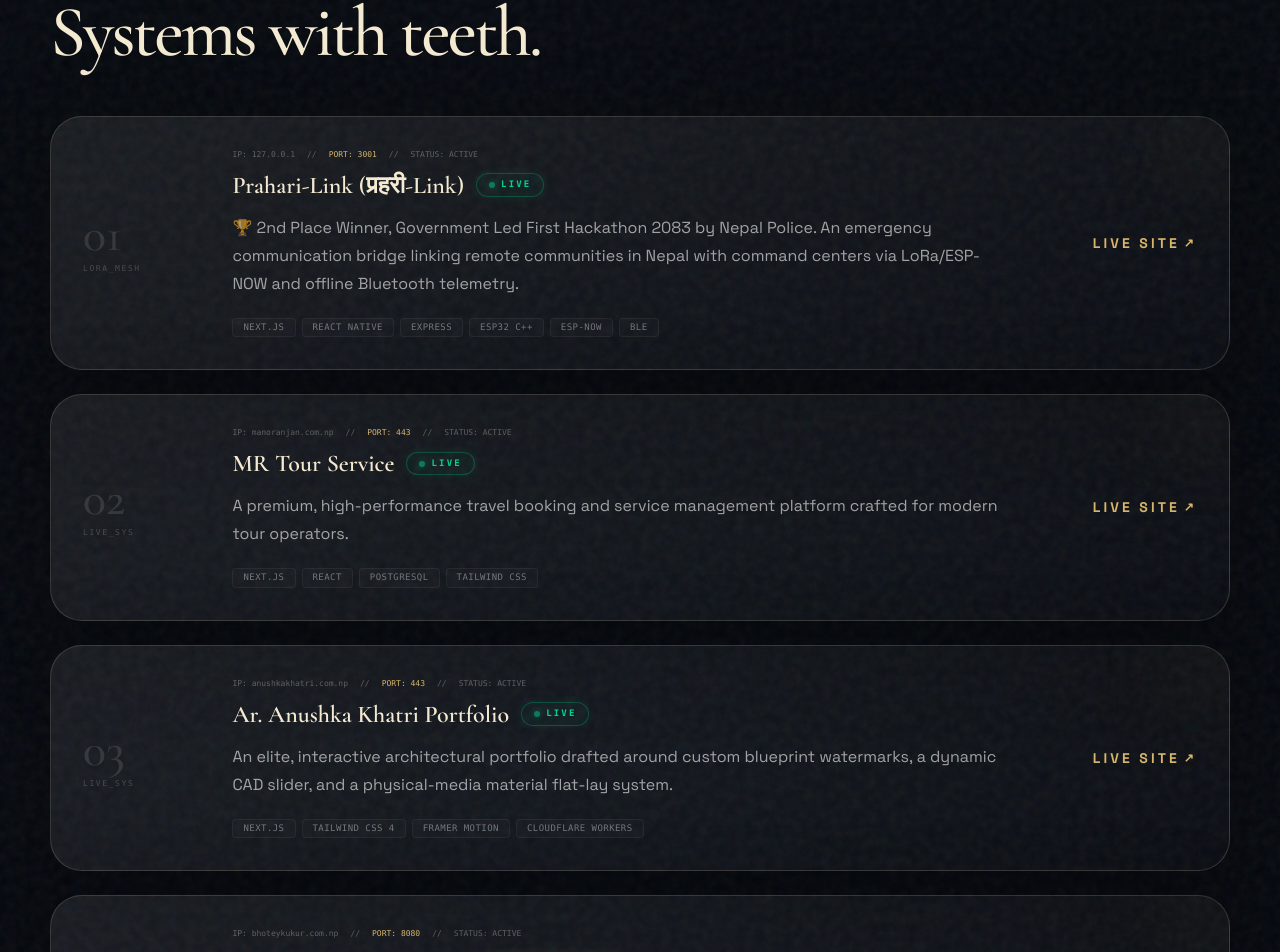
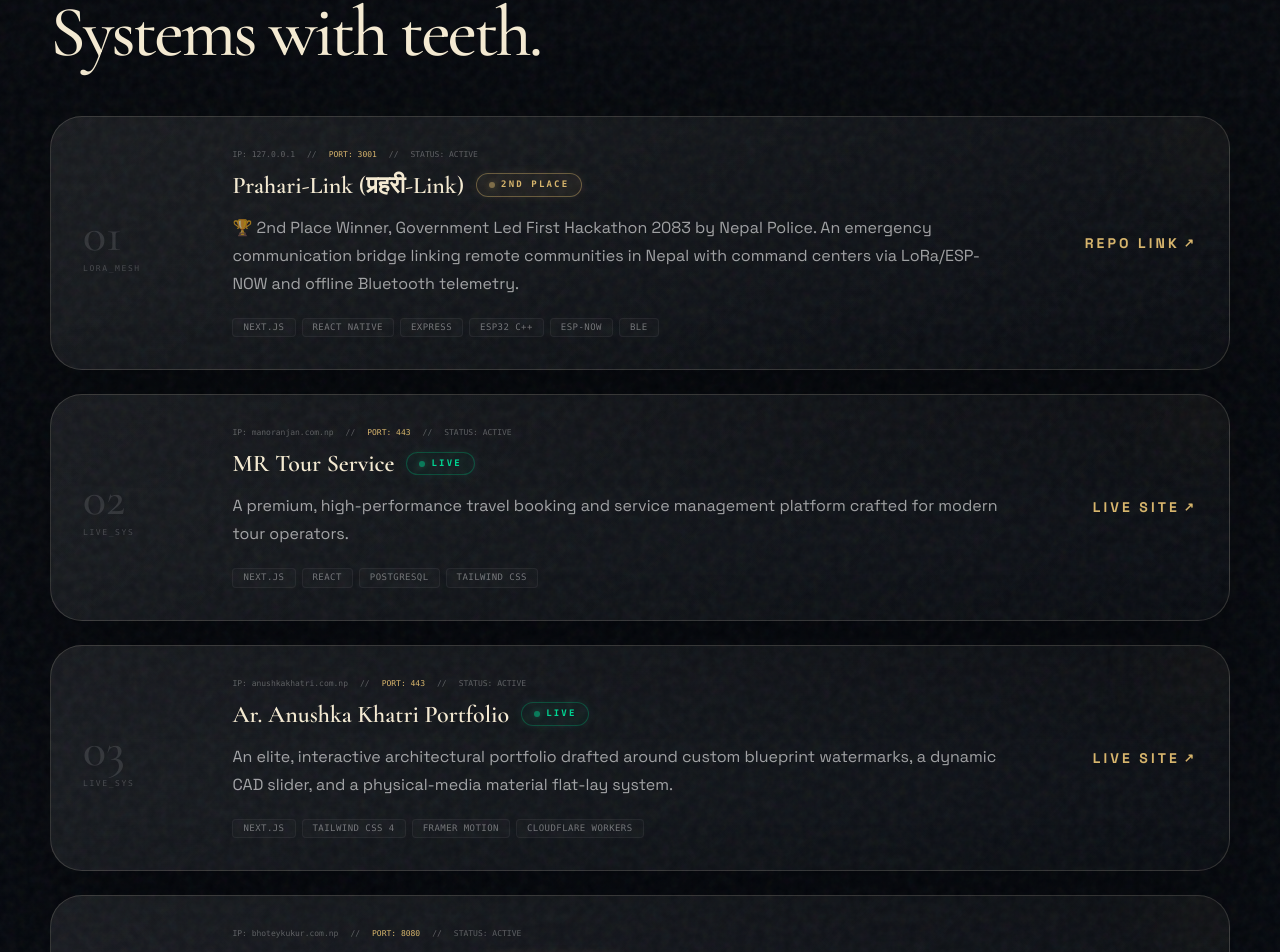
Before and after one commit to arthurrgg8-lgtm/lazzy-badger-portfolio, a Next.js app: page / in a window 1280 px wide. Shown: the part 2762-3714 px from the top of the page. Built offline with nearby package versions, Linux system fonts and the light colour scheme.

Commit message:
Clarify Prahari-Link award status

```diff
--- a/src/app/page.tsx
+++ b/src/app/page.tsx
@@ -282,14 +282,14 @@
                     <div className="absolute top-0 right-0 -mr-4 -mt-4 w-20 h-20 bg-[var(--gold)]/6 blur-2xl pointer-events-none rounded-full" />
                   )}
 
-                  {/* Absolute overlay link to open live site if URL exists */}
+                  {/* Absolute overlay link to open project URL if it exists */}
                   {project.url && (
                     <a
                       href={project.url}
                       target="_blank"
                       rel="noopener noreferrer"
                       className="absolute inset-0 z-10 rounded-[2rem]"
-                      title={`Open ${project.name} live site`}
+                      title={`Open ${project.name} ${project.url?.includes("github.com") ? "repository" : "live site"}`}
                     />
                   )}
 
@@ -316,14 +316,14 @@
                         <span className={`rounded-full px-3 py-1 text-[9px] uppercase tracking-[0.24em] font-semibold font-mono flex items-center gap-1.5 border transition-all duration-500 ${
                           project.status === "Live"
                             ? "border-emerald-500/30 bg-emerald-500/5 text-emerald-400 shadow-[0_0_10px_rgba(52,211,153,0.1)]"
-                            : project.status === "In Development"
+                            : project.status === "In Development" || project.status === "2nd Place"
                             ? "border-[var(--gold)]/40 bg-[rgba(215,181,109,0.06)] text-[var(--gold)] shadow-[0_0_10px_rgba(215,181,109,0.1)]"
                             : "border-blue-400/30 bg-blue-400/5 text-blue-400 shadow-[0_0_10px_rgba(96,165,250,0.1)]"
                         }`}>
                           <span className={`h-1.5 w-1.5 rounded-full ${
                             project.status === "Live"
                               ? "bg-emerald-400 animate-pulse shadow-[0_0_6px_rgba(52,211,153,0.6)]"
-                              : project.status === "In Development"
+                              : project.status === "In Development" || project.status === "2nd Place"
                               ? "bg-[var(--gold)] animate-pulse shadow-[0_0_6px_rgba(215,181,109,0.6)]"
                               : "bg-blue-400 animate-pulse shadow-[0_0_6px_rgba(96,165,250,0.6)]"
                           }`} />
@@ -350,7 +350,7 @@
                   <div className="flex md:justify-end">
                     {project.url ? (
                       <span className="text-sm uppercase tracking-[0.22em] text-[var(--gold)] font-bold transition duration-300 group-hover:text-white flex items-center gap-1">
-                        live site <span className="text-xs transition-transform duration-300 group-hover:translate-x-0.5 group-hover:-translate-y-0.5">↗</span>
+                        {project.url.includes("github.com") ? "repo link" : "live site"} <span className="text-xs transition-transform duration-300 group-hover:translate-x-0.5 group-hover:-translate-y-0.5">↗</span>
                       </span>
                     ) : project.repository ? (
                       <Link className="relative z-20 text-sm uppercase tracking-[0.22em] text-[var(--gold)] transition hover:text-white" href={`https://${project.repository}`}>
--- a/src/data/profile.json
+++ b/src/data/profile.json
@@ -102,7 +102,7 @@
     {
       "name": "Prahari-Link (प्रहरी-Link)",
       "description": "🏆 2nd Place Winner, Government Led First Hackathon 2083 by Nepal Police. An emergency communication bridge linking remote communities in Nepal with command centers via LoRa/ESP-NOW and offline Bluetooth telemetry.",
-      "status": "Live",
+      "status": "2nd Place",
       "url": "https://github.com/arthurrgg8-lgtm/HACKATHON-prahari-link-TEAM-SB",
       "highlighted": true,
       "stack": ["Next.js", "React Native", "Express", "ESP32 C++", "ESP-NOW", "BLE"]
```
